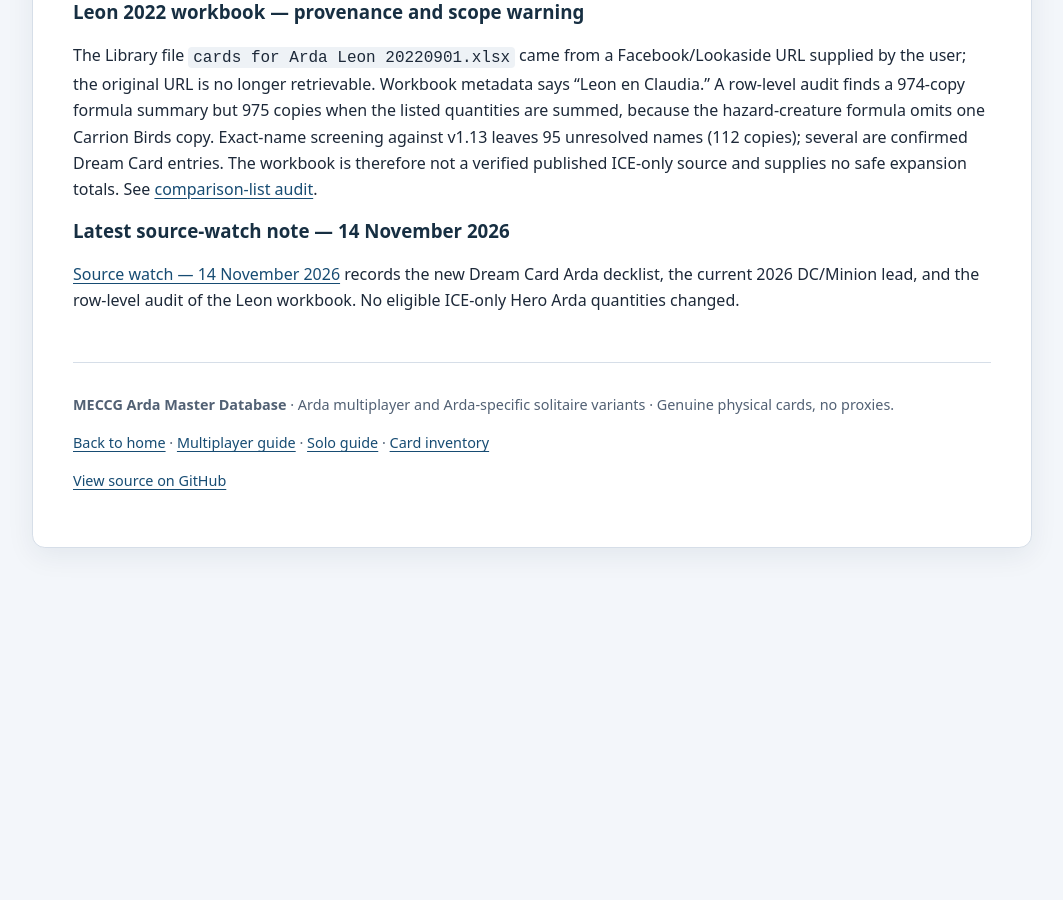
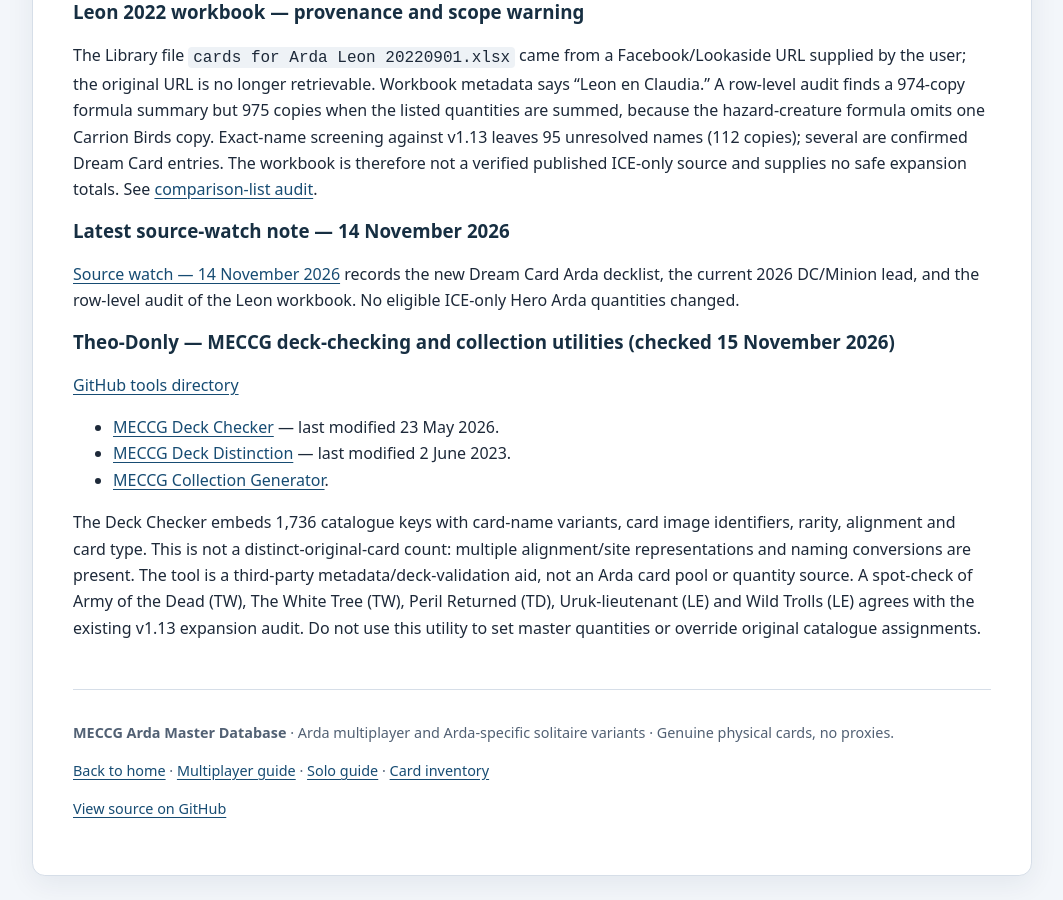
Before and after one commit to JamSpot/meccg-arda-master-database, a Jekyll site: the page built from docs/sources.md, in a window 1280 px wide and 900 px high, scrolled down 12560 px. Shown: the whole window, without its empty margins (108-1171 px from the left). Built offline with Jekyll 4.4.1, drawn with Linux system fonts in a browser that asks for light colours; our own code applies the rules of GitHub Pages for plain Markdown files; before the commit the page ends 13132 px from its top, so only the background shows below that.

Commit message:
Record MECCG deck-checking tools as secondary references

```diff
--- a/docs/sources.md
+++ b/docs/sources.md
@@ -312,3 +312,13 @@ The Library file `cards for Arda Leon 20220901.xlsx` came from a Facebook/Lookas
 ### Latest source-watch note — 14 November 2026
 
 [Source watch — 14 November 2026](research-watch-2026-11-14.html) records the new Dream Card Arda decklist, the current 2026 DC/Minion lead, and the row-level audit of the Leon workbook. No eligible ICE-only Hero Arda quantities changed.
+
+### Theo-Donly — MECCG deck-checking and collection utilities (checked 15 November 2026)
+
+[GitHub tools directory](https://github.com/Theo-Donly/theo-donly.github.io/tree/main/MECCG/tools)
+
+- [MECCG Deck Checker](https://github.com/Theo-Donly/theo-donly.github.io/blob/main/MECCG/tools/MECCG-Deck-Checker.html) — last modified 23 May 2026.
+- [MECCG Deck Distinction](https://github.com/Theo-Donly/theo-donly.github.io/blob/main/MECCG/tools/MECCG-Deck-Distinction.html) — last modified 2 June 2023.
+- [MECCG Collection Generator](https://github.com/Theo-Donly/theo-donly.github.io/blob/main/MECCG/tools/MECCG-Collection-Generator.html).
+
+The Deck Checker embeds 1,736 catalogue keys with card-name variants, card image identifiers, rarity, alignment and card type. This is not a distinct-original-card count: multiple alignment/site representations and naming conversions are present. The tool is a third-party metadata/deck-validation aid, not an Arda card pool or quantity source. A spot-check of Army of the Dead (TW), The White Tree (TW), Peril Returned (TD), Uruk-lieutenant (LE) and Wild Trolls (LE) agrees with the existing v1.13 expansion audit. Do not use this utility to set master quantities or override original catalogue assignments.
```
